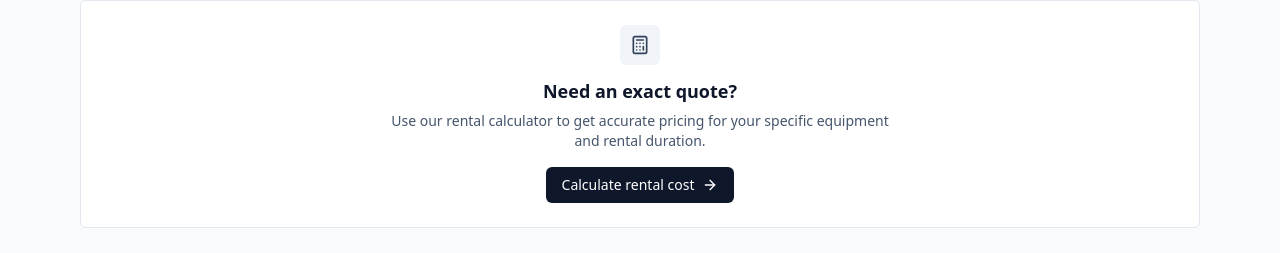
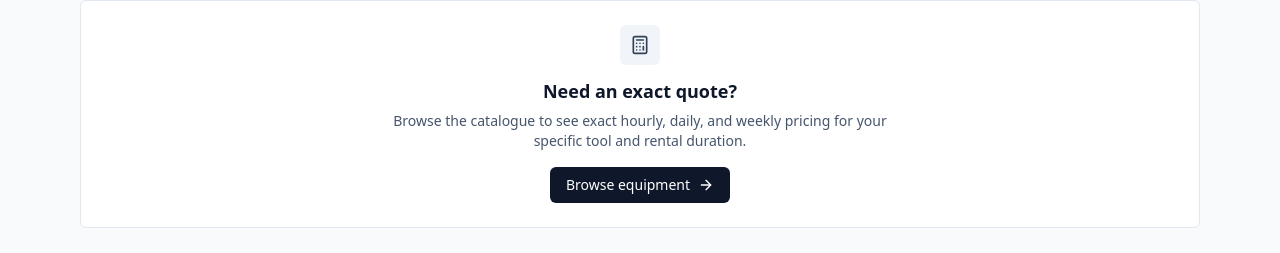
Before and after one commit to SEPP-2026/ReviewPortal-Web, a Next.js app: page /pricing in a window 1280 px wide. Shown: the part 764-1017 px from the top of the page. Built offline with nearby package versions, Linux system fonts and the light colour scheme; no server answers.

Commit message:
feat: update pricing page text for clarity and navigation

```diff
--- a/app/pricing/page.tsx
+++ b/app/pricing/page.tsx
@@ -160,14 +160,14 @@ export default function PricingPage() {
             Need an exact quote?
           </h2>
           <p className="text-sm text-slate-600 mb-4 max-w-lg mx-auto">
-            Use our rental calculator to get accurate pricing for your specific
-            equipment and rental duration.
+            Browse the catalogue to see exact hourly, daily, and weekly pricing
+            for your specific tool and rental duration.
           </p>
           <Link
             href="/equipment"
             className="inline-flex items-center gap-2 bg-slate-900 hover:bg-slate-800 text-white font-medium px-4 py-2 rounded-md transition-colors text-sm"
           >
-            Calculate rental cost
+            Browse equipment
             <ArrowRight className="w-4 h-4" />
           </Link>
         </div>
```
